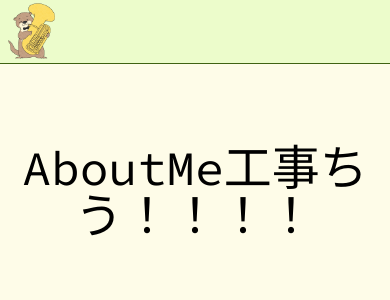
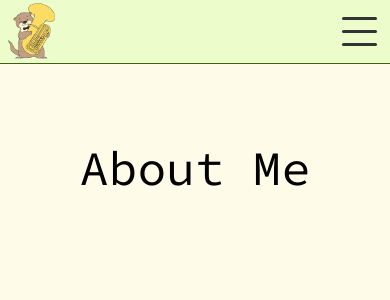
Before and after one commit to Ogame3334/mypage, a Next.js app: page /aboutme in a window 390 px wide. Shown: the top 300 px of the page. Built offline with nearby package versions, Linux system fonts and the light colour scheme.

Commit message:
バーガーボタン実装

```diff
--- a/src/app/aboutme/page.tsx
+++ b/src/app/aboutme/page.tsx
@@ -4,7 +4,7 @@ export default function Main() {
   return (
     <>
       <main className=" bg-yellow-50 w-fill h-fill">
-        <div className="h-96 text-center text-5xl pt-36">AboutMe工事ちう！！！！</div>
+        <div className="h-96 text-center text-5xl pt-36">About Me</div>
       </main>
     </>
   );
--- a/src/app/page.tsx
+++ b/src/app/page.tsx
@@ -28,12 +28,6 @@ export default function Home() {
     <>
       <main>
         <div className="fixed w-full h-full top-main-container -z-50" />
-        {/* <div className="pt-16 w-full h-full flex justify-center items-center bg-lime-100 bg-opacity-65 -z-10">
-          <div className="flex-row text-xl md:text-4xl lg:text-6xl">
-            <TypingSentence text="everyday, enjoy." duration={100} />
-            <TypingSentence text="everyday, make_unique." duration={100} delay={2000} />
-          </div>
-        </div> */}
         <ContentsContainer
           id=""
           className="bg-lime-100 bg-opacity-65"
@@ -41,7 +35,7 @@ export default function Home() {
           <div className="flex justify-center items-center">
             <div className="flex flex-col text-xl md:text-4xl lg:text-6xl">
               <TypingSentence text="everyday, enjoy." duration={100} />
-              <TypingSentence text="everyday, make_unique." duration={100} delay={2000} />
+              <TypingSentence text="everyday, make_unique;" duration={100} delay={2000} />
             </div>
           </div>
         </ContentsContainer>
@@ -153,7 +147,7 @@ export default function Home() {
                   この度はサイトをご覧いただきありがとうございました。
                   このサイトを通じて私のことが少しでも伝わっていましたら幸いです。
                   もし私へのご連絡などありましたら、以下のフォームをご利用ください。
-                  <br/>
+                  <br />
                   <span className="text-red-500">※現在は機能していません。</span>
                 </p>
               </div>
@@ -178,9 +172,9 @@ export default function Home() {
                     isTextarea={true}
                   />
                 </div>
-                <div className="col-span-3" />
+                <div className="col-span-2 md:col-span-3" />
                 <AroundButton
-                  className="col-span-2 border border-gray-400"
+                  className="col-span-4 md:col-span-2 border border-gray-400"
                   onClick={() => { console.log('click') }}
                 >
                   Send
--- /dev/null
+++ b/src/components/CustomHeader.css
@@ -0,0 +1,56 @@
+@charset "utf-8";
+/*==================================================
+　5-2-1 3本線が×に
+===================================*/
+/*ボタン外側※レイアウトによってpositionや形状は適宜変更してください*/
+.burgerbtn{
+  position: relative;/*ボタン内側の基点となるためrelativeを指定*/
+  cursor: pointer;
+    width: 50px;
+    height:50px;
+  border-radius: 9999px;
+}
+
+/*ボタン内側*/
+.burgerbtn span{
+    display: inline-block;
+    transition: all .4s;/*アニメーションの設定*/
+    position: absolute;
+    left: 8px;
+    height: 3px;
+    border-radius: 9999px;
+  background: #333;
+    width: 70%;
+  }
+
+.burgerbtn span:nth-of-type(1) {
+  top:10px;
+}
+
+.burgerbtn span:nth-of-type(2) {
+  top:23px;
+}
+
+.burgerbtn span:nth-of-type(3) {
+  top:36px;
+}
+
+/*activeクラスが付与されると線が回転して×に*/
+
+.burgerbtn.active span:nth-of-type(1) {
+    top: 18px;
+    left: 11px;
+    transform: translateY(6px) rotate(-45deg);
+    width: 60%;
+}
+
+.burgerbtn.active span:nth-of-type(2) {
+  opacity: 0;/*真ん中の線は透過*/
+}
+
+.burgerbtn.active span:nth-of-type(3){
+    top: 30px;
+    left: 11px;
+    transform: translateY(-6px) rotate(45deg);
+    width: 60%;
+}
--- a/src/components/CustomHeader.tsx
+++ b/src/components/CustomHeader.tsx
@@ -1,6 +1,26 @@
+'use client'
+
 import Image from "next/image"
 import Link from "next/link"
-import React from "react"
+import React, { useState } from "react"
+import './CustomHeader.css'
+
+function HamburgerButton() {
+  const [isOpen, setIsOpen] = useState(false);
+
+  return (
+    <>
+      <div
+        className={"burgerbtn " + (isOpen ? "active" : "")}
+        onClick={() => { setIsOpen(!isOpen) }}
+      >
+        <span />
+        <span />
+        <span />
+      </div>
+    </>
+  );
+}
 
 function HeaderButton({ href, children }: { href: string, children: React.ReactNode }) {
   return (
@@ -13,6 +33,8 @@ function HeaderButton({ href, children }: { href: string, children: React.ReactN
 }
 
 export default function CustomHeader() {
+  const [isOpen, setIsOpen] = useState(false);
+
   return (
     <div className="flex justify-between w-full h-16 md:h-18 lg:h-20 border-b border-color border-opacity-100 bg-lime-100 fixed top-0 left-0 z-50">
       <Link href="/" className="flex items-center h-full">
@@ -30,6 +52,18 @@ export default function CustomHeader() {
         <HeaderButton href="/works">Works</HeaderButton>
         <HeaderButton href="/blog">Blog</HeaderButton>
       </div>
+      <div className="flex md:hidden">
+        <div className="w-full aspect-square flex justify-center items-center">
+          <div
+            className={"burgerbtn " + (isOpen ? "active" : "")}
+            onClick={() => { setIsOpen(!isOpen) }}
+          >
+            <span />
+            <span />
+            <span />
+          </div>
+        </div>
+      </div>
     </div>
   );
 }
```
